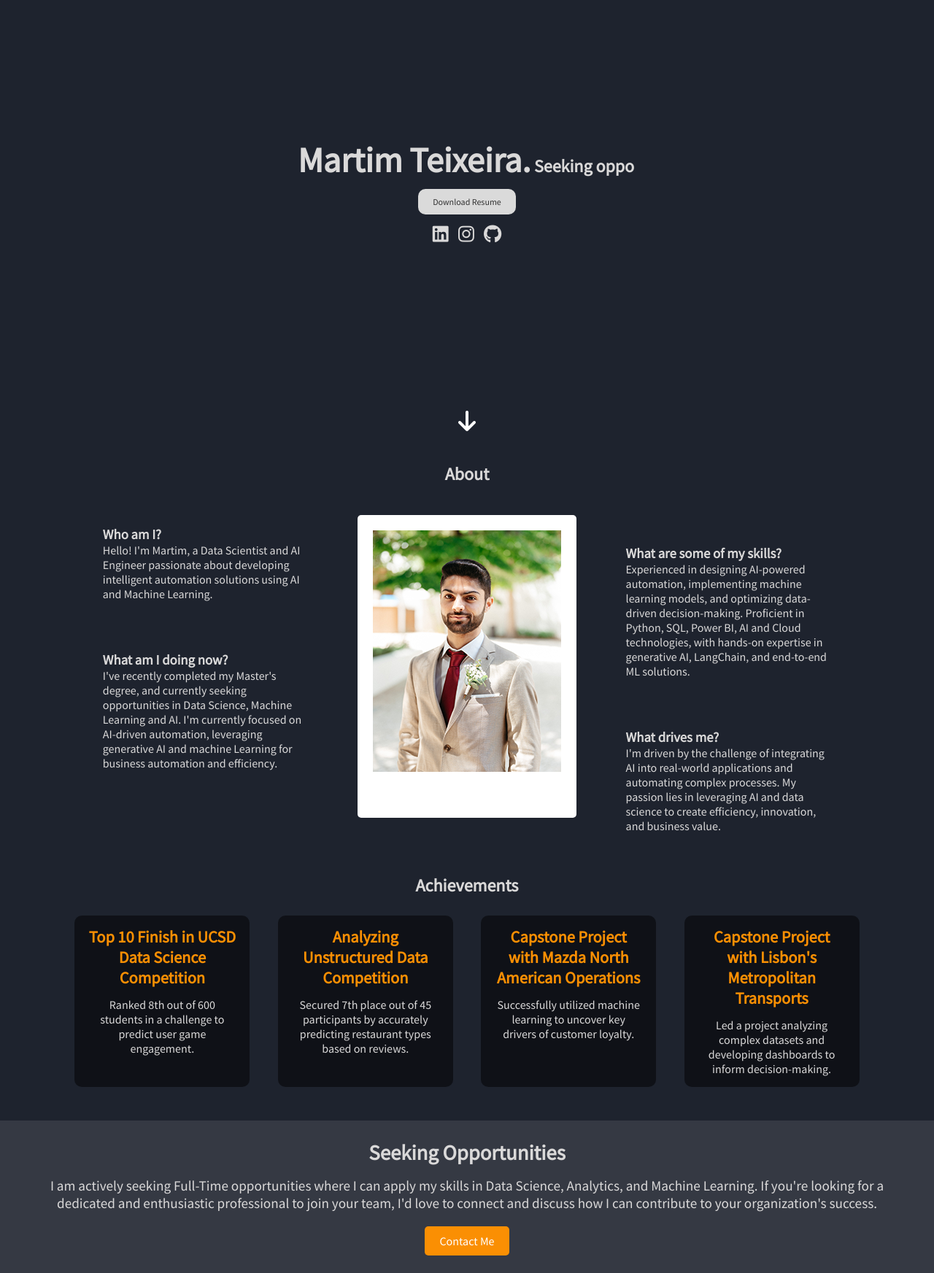
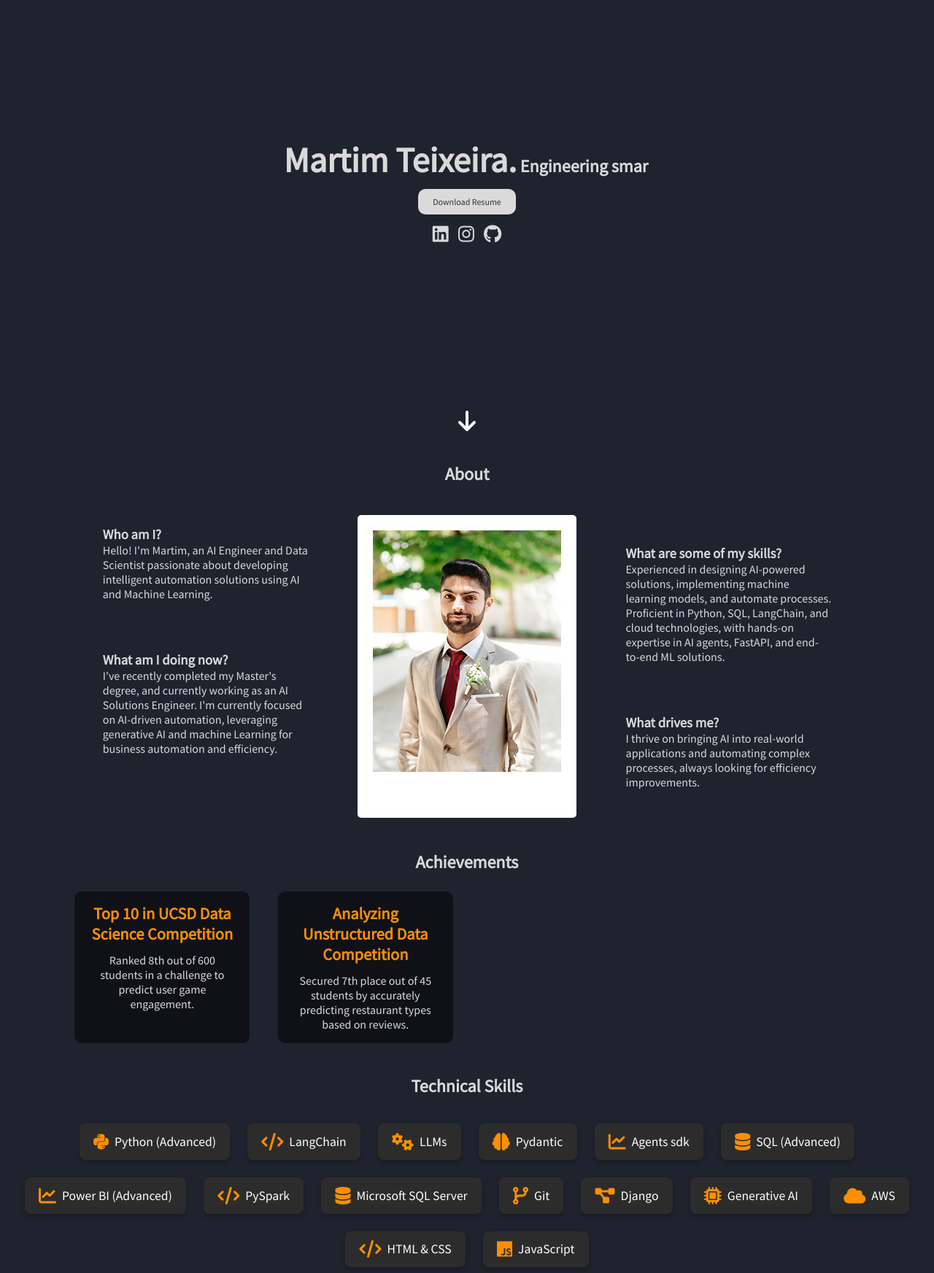
Before and after one commit to Martimlt/Portfolio, a Django app: page / in a window 1280 px wide. Shown: the part 179-1924 px from the top of the page at 73% size. Run offline with Django 5.2, Linux system fonts and the light colour scheme; some libraries are stand-ins or nearby versions.

Commit message:
added content

```diff
--- a/portfolio/templates/portfolio/layout.html
+++ b/portfolio/templates/portfolio/layout.html
@@ -83,10 +83,10 @@
     </body>
     <script>
       const sentences = [
-        "Solving problems with AI",
-        "Seeking opportunities in data and AI",
+        "Engineering smarter workflows with AI",
         "Building intelligent automation",
-        "Automating processes with machine learning",
+        "Solving business challenges with AI",
+        "Automating processes",
         "Shaping the future with AI"
       ];
 
--- a/portfolio/templates/portfolio/singlepage.html
+++ b/portfolio/templates/portfolio/singlepage.html
@@ -36,12 +36,12 @@
       <div class="text1apresentacao">
           <div class="space1">
               <h3>Who am I?</h3>
-              <p>Hello! I'm Martim, a Data Scientist and AI Engineer passionate about developing intelligent automation solutions using AI and Machine Learning.</p>
+              <p>Hello! I'm Martim, an AI Engineer and Data Scientist passionate about developing intelligent automation solutions using AI and Machine Learning.</p>
           </div>
           <div>
               <h3>What am I doing now?</h3>
               <p>
-                I've recently completed my Master's degree, and currently seeking opportunities in Data Science, Machine Learning and AI.
+                I've recently completed my Master's degree, and currently working as an AI Solutions Engineer.
                 I'm currently focused on AI-driven automation, leveraging generative AI and machine Learning for business automation and efficiency.
               </p>
           </div>
@@ -53,15 +53,13 @@
           <div class="space2">
               <h3>What are some of my skills?</h3>
               <p>
-                Experienced in designing AI-powered automation, implementing machine learning models, and optimizing data-driven decision-making.
-                Proficient in Python, SQL, Power BI, AI and Cloud technologies, with hands-on expertise in generative AI, LangChain, and end-to-end ML solutions.
+                Experienced in designing AI-powered solutions, implementing machine learning models, and automate processes.
+                Proficient in Python, SQL, LangChain, and cloud technologies, with hands-on expertise in AI agents, FastAPI, and end-to-end ML solutions.
               </p>
           </div>
           <div>
               <h3>What drives me?</h3>
-              <p>
-                I'm driven by the challenge of integrating AI into real-world applications and automating complex processes.
-                My passion lies in leveraging AI and data science to create efficiency, innovation, and business value.</p>
+              <p>I thrive on bringing AI into real-world applications and automating complex processes, always looking for efficiency improvements.</p>
           </div>
       </div>
     </div>
@@ -70,40 +68,25 @@
   <h2 class="centerTitles" id="achievements" style="scroll-margin-top: 75px;">Achievements</h2>
   <div class="achievements-container padding">
     <div class="achievement">
-      <h3>Top 10 Finish in UCSD Data Science Competition</h3>
+      <h3>Top 10 in UCSD Data Science Competition</h3>
       <p>Ranked 8th out of 600 students in a challenge to predict user game engagement.</p>
     </div>
     <div class="achievement">
       <h3>Analyzing Unstructured Data Competition</h3>
-      <p>Secured 7th place out of 45 participants by accurately predicting restaurant types based on reviews.</p>
-    </div>
-    <div class="achievement">
-      <h3>Capstone Project with Mazda North American Operations</h3>
-      <p>Successfully utilized machine learning to uncover key drivers of customer loyalty.</p>
-    </div>
-    <div class="achievement">
-      <h3>Capstone Project with Lisbon's Metropolitan Transports</h3>
-      <p>Led a project analyzing complex datasets and developing dashboards to inform decision-making.</p>
+      <p>Secured 7th place out of 45 students by accurately predicting restaurant types based on reviews.</p>
     </div>
   </div>
 </section>
-<div class="job-search">
-  <h3>Seeking Opportunities</h3>
-  <p>I am actively seeking Full-Time opportunities where I can apply my skills in Data Science, Analytics, and Machine Learning. If you're looking for a dedicated and enthusiastic professional to join your team, I'd love to connect and discuss how I can contribute to your organization's success.</p>
-  <div>
-    <a href="#contact"><button class="btn">Contact Me</button></a>
-  </div>
-</div>
 <h2 class="centerTitles">Technical Skills</h2>
 <div class="skills-section">
     <div class="skill-item"><i class="fab fa-python"></i> Python (Advanced)</div>
     <div class="skill-item"><i class="fas fa-code"></i> LangChain</div>
-    <div class="skill-item"><i class="fas fa-cogs"></i> LLM Applications</div>
-    <div class="skill-item"><i class="fas fa-brain"></i> PydanticAI</div>
+    <div class="skill-item"><i class="fas fa-cogs"></i> LLMs</div>
+    <div class="skill-item"><i class="fas fa-brain"></i> Pydantic</div>
+    <div class="skill-item"><i class="fas fa-chart-line"></i> Agents sdk</div>
     <div class="skill-item"><i class="fas fa-database"></i> SQL (Advanced)</div>
     <div class="skill-item"><i class="fas fa-chart-line"></i> Power BI (Advanced)</div>
     <div class="skill-item"><i class="fas fa-code"></i> PySpark</div>
-    <div class="skill-item"><i class="fas fa-chart-pie"></i> Tableau</div>
     <div class="skill-item"><i class="fas fa-database"></i> Microsoft SQL Server</div>
     <div class="skill-item"><i class="fas fa-code-branch"></i> Git</div>
     <div class="skill-item"><i class="fas fa-project-diagram"></i> Django</div>
```
Also changed, not shown: 1 other file.
